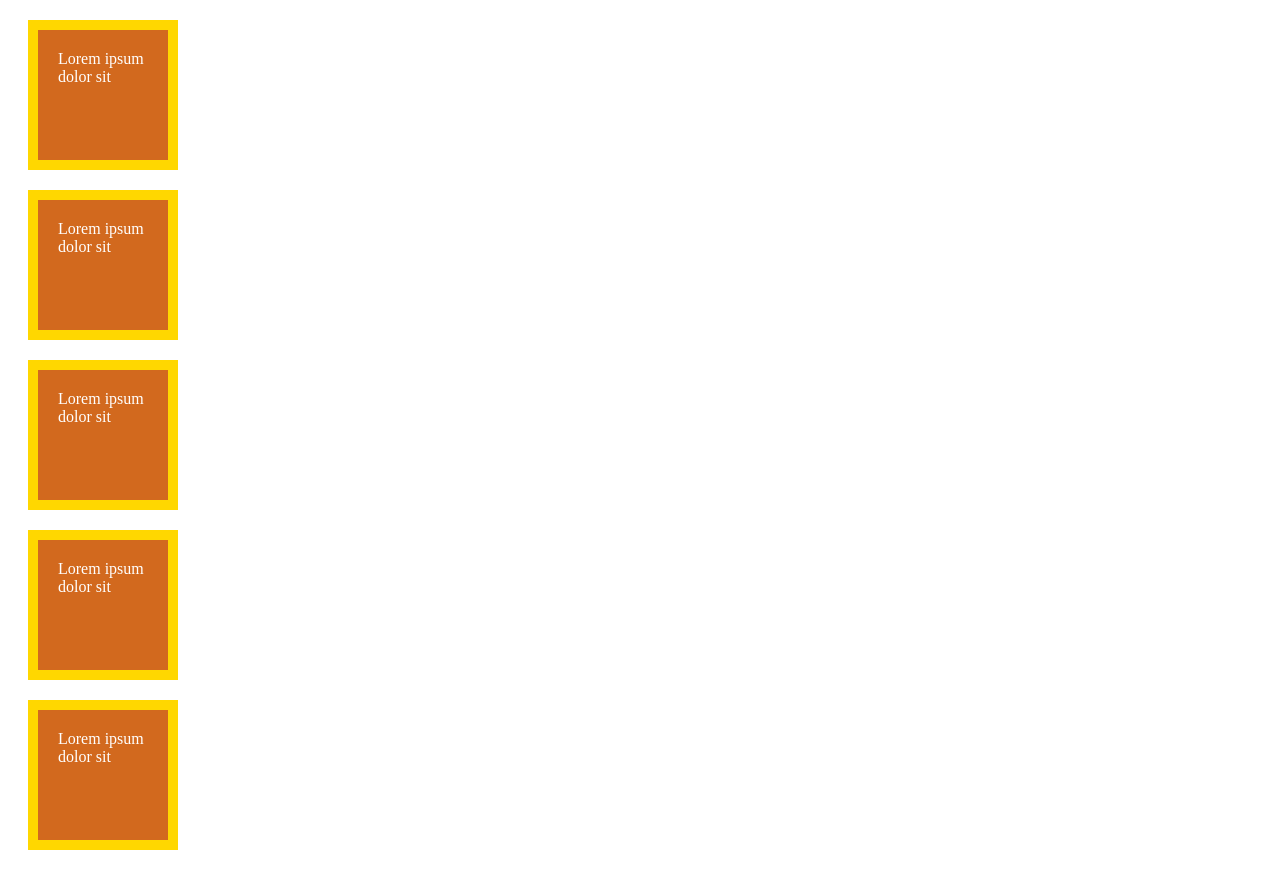
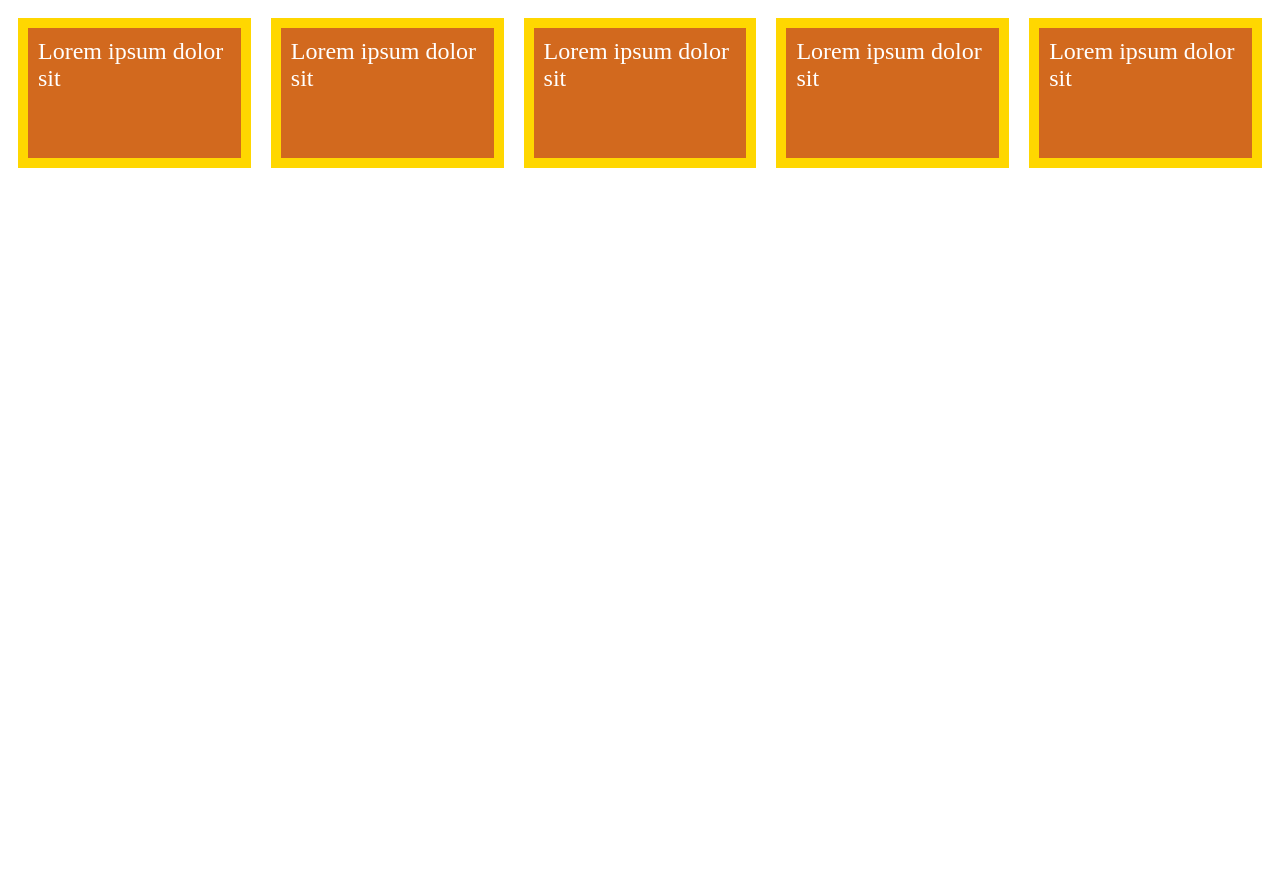
Before and after one commit to VeronikaVS90/goit-75-less-06, a plain HTML site: page test.html in a window 1280 px wide. After the commit the page ends 800 px from the top, so only its background shows below. Drawn offline with Linux system fonts and the light colour scheme.

Commit message:
оновила css

```diff
--- a/css/test.css
+++ b/css/test.css
@@ -2,28 +2,33 @@
   box-sizing: border-box;
 }
 
+.wrapper {
+  display: flex;
+  align-items: center;
+  /* flex-wrap: wrap; */
+}
+
 .box {
-  width: 150px;
+  /* width: 100px; */
   height: 150px;
-  padding: 20px;
+  padding: 10px;
   color: white;
+  font-size: 24px;
   background-color: chocolate;
   border: 10px solid gold;
-  margin: 20px;
+  margin: 10px;
+
+  /* flex-grow: 1; */
+  /* flex-shrink: 1; */
+  /* flex-basis: calc(100% / 4); */
+
+  /* flex: 1 0 250px; */
 }
 
-/* .box:last-child {
-  background-color: brown;
-} */
-
-/* .box-second {
-  margin-top: 30px;
-} */
-
-/* .footer-link {
-  margin-bottom: 12px;
+.box:nth-child(2) {
+  /* flex-shrink: 0; */
 }
 
-.footer-link:last-child {
-  margin-bottom: 0;
+/* .box:nth-child(3) {
+  flex-grow: 4;
 } */
```
